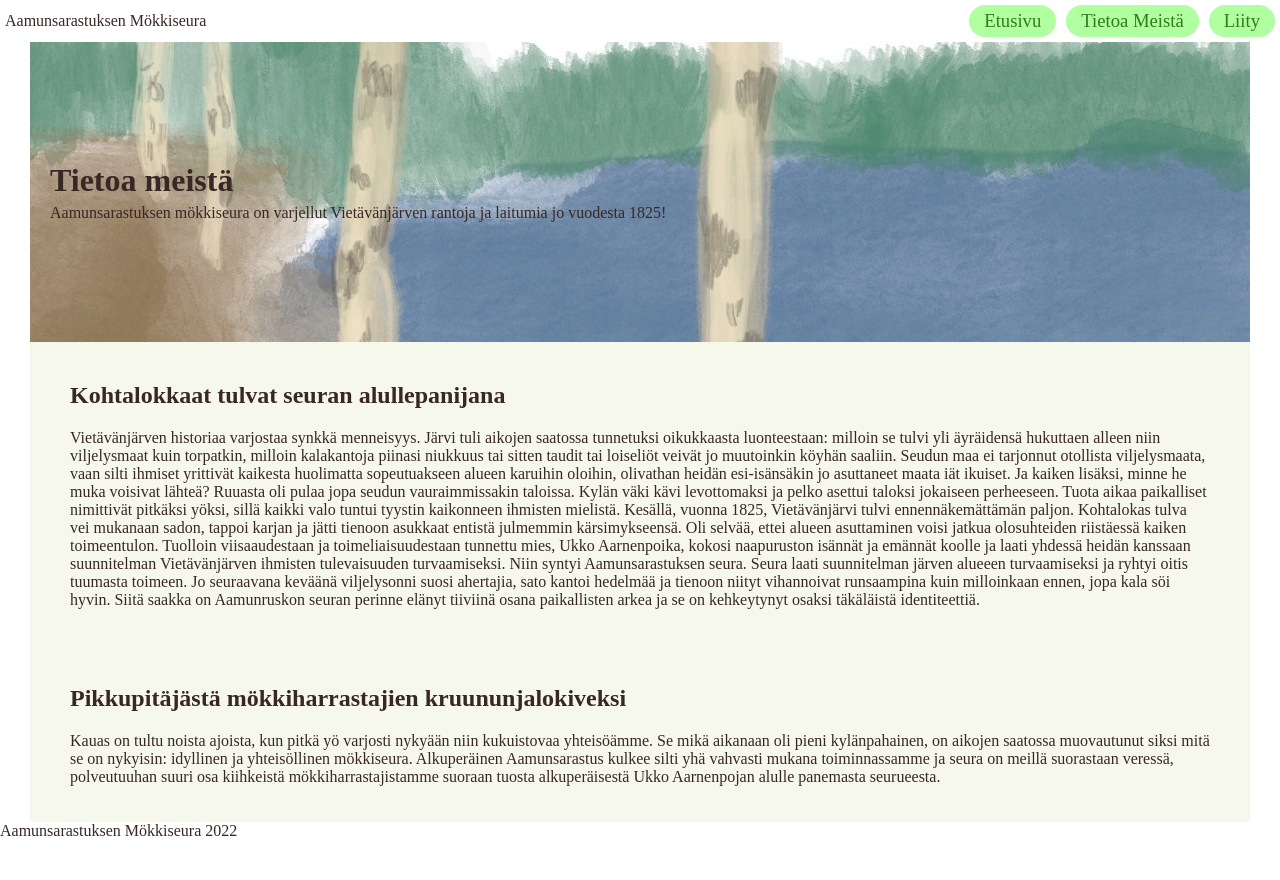
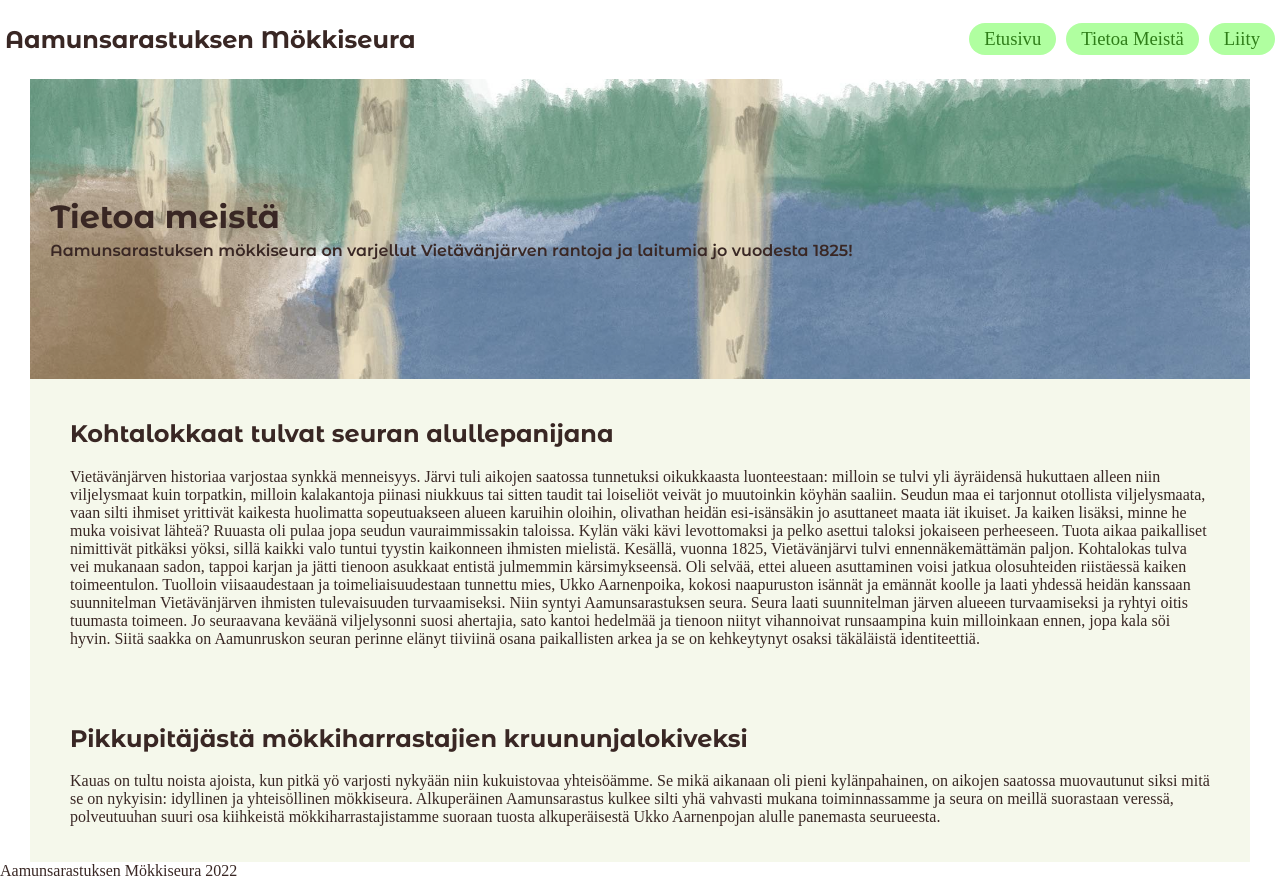
Before and after one commit to vuorisumu/GGJ-aamunsarastus, a React (Vite) app: page /#/about in a window 1280 px wide. Before the commit the page ends 840 px from the top, so only its background shows below. Built offline with nearby package versions, Linux system fonts and the light colour scheme.

Commit message:
feat: title fonts

```diff
--- a/src/components/Nav.jsx
+++ b/src/components/Nav.jsx
@@ -9,7 +9,7 @@ function Nav() {
     <nav>
       <ul>
         <li>
-          <p>Aamunsarastuksen Mökkiseura</p>
+          <h2>Aamunsarastuksen Mökkiseura</h2>
         </li>
         <li>
           <NavLink to="/">Etusivu</NavLink>
--- a/src/styles/_mainphases.scss
+++ b/src/styles/_mainphases.scss
@@ -20,6 +20,10 @@ main {
       p {
         margin: 5px 0;
         color: colors.$text-primary;
+      }
+
+      p {
+        font-weight: 600;
       }
 
       padding: 0 20px;
--- a/src/styles/main.css
+++ b/src/styles/main.css
@@ -1,3 +1,4 @@
+@import url("https://fonts.googleapis.com/css2?family=Montserrat+Alternates:ital,wght@0,100;0,200;0,300;0,400;0,500;0,600;0,700;0,800;0,900;1,100;1,200;1,300;1,400;1,500;1,600;1,700;1,800;1,900&display=swap");
 :root {
   --primary-color: #fff;
   --secondary-color: #f5f8eb;
@@ -86,6 +87,9 @@ main .banner .texts p {
   margin: 5px 0;
   color: var(--text-primary);
 }
+main .banner .texts p {
+  font-weight: 600;
+}
 main.phase3 {
   background-color: black;
 }
@@ -111,6 +115,12 @@ body,
 #root {
   margin: 0;
   padding: 0;
+}
+
+h1,
+h2,
+.banner p {
+  font-family: "Montserrat Alternates", serif;
 }
 
 .banner {
--- a/src/styles/main.scss
+++ b/src/styles/main.scss
@@ -2,11 +2,17 @@
 @use "form";
 @use "header";
 @use "mainphases";
-
+@import url("https://fonts.googleapis.com/css2?family=Montserrat+Alternates:ital,wght@0,100;0,200;0,300;0,400;0,500;0,600;0,700;0,800;0,900;1,100;1,200;1,300;1,400;1,500;1,600;1,700;1,800;1,900&display=swap");
 body,
 #root {
   margin: 0;
   padding: 0;
+}
+
+h1,
+h2,
+.banner p {
+  font-family: "Montserrat Alternates", serif;
 }
 
 .banner {
```
Also changed, not shown: 1 other file (tests, documents, lock files or other folders).
